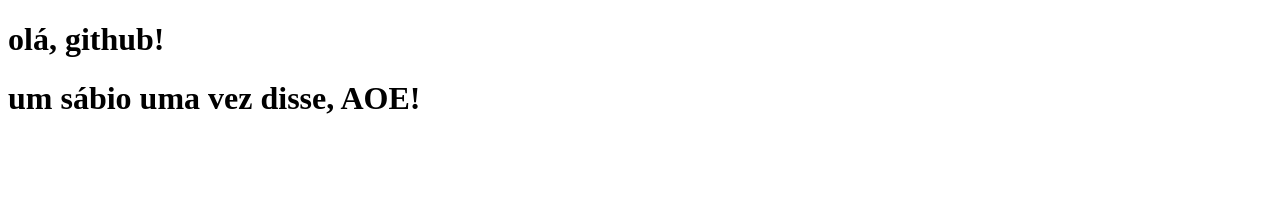
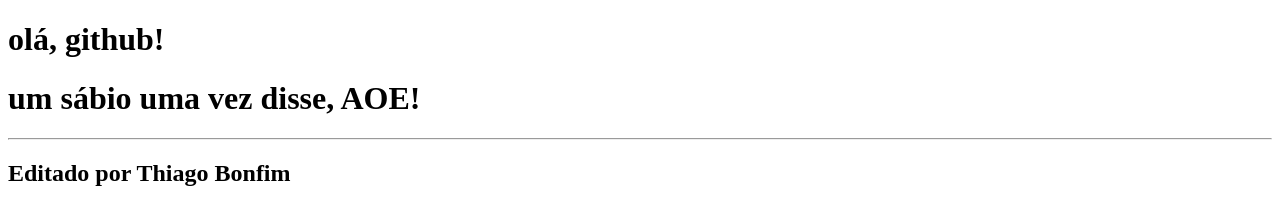
Before and after one commit to gabrielsfc12/scm2, a plain HTML site: page index.html in a window 1280 px wide. Drawn offline with Linux system fonts and the light colour scheme.

Commit message:
linha adicionada no index

```diff
--- a/index.html
+++ b/index.html
@@ -8,5 +8,7 @@
 <body>
     <h1>olá, github!</h1>
     <h1>um sábio uma vez disse, AOE!</h1>
+    <hr>
+    <h2>Editado por Thiago Bonfim</h2>
 </body>
 </html>
```
